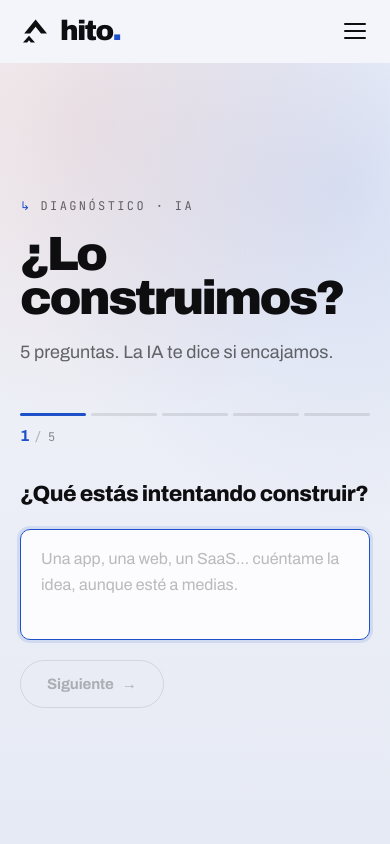
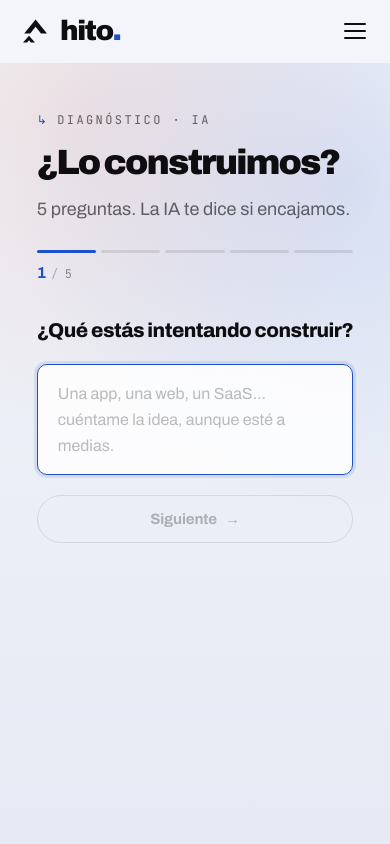
Before and after one commit to Jean1475/hito, a Next.js app: page /diagnostico in a window 390 px wide. Shown: the top 844 px of the page. Built offline with nearby package versions, Linux system fonts and the light colour scheme.

Commit message:
fix: Mejorado el responsive en movil

```diff
--- a/app/components/DiagnosticoQuiz.tsx
+++ b/app/components/DiagnosticoQuiz.tsx
@@ -209,12 +209,33 @@ export default function DiagnosticoQuiz() {
           box-shadow: 0 0 0 3px rgba(30,80,201,0.12);
         }
 
+        /* ---- heading classes (allow media query overrides) ---- */
+        .dq-header { margin-bottom: 48px; }
+        .dq-heading {
+          font-weight: 900;
+          font-size: clamp(36px, 8vw, 96px);
+          line-height: 0.92;
+          letter-spacing: -0.055em;
+          color: var(--ink);
+          margin: 0 0 18px;
+          text-wrap: balance;
+        }
+        .dq-question {
+          font-weight: 800;
+          font-size: clamp(20px, 3.5vw, 28px);
+          letter-spacing: -0.025em;
+          color: var(--ink);
+          line-height: 1.2;
+          text-wrap: balance;
+        }
+
         /* ---- button ---- */
         .dq-btn {
           display: inline-flex;
           align-items: center;
           gap: 8px;
           padding: 13px 26px;
+          min-height: 44px;
           border-radius: 999px;
           font-weight: 700;
           font-size: 15px;
@@ -271,9 +292,23 @@ export default function DiagnosticoQuiz() {
           line-height: 1.4;
         }
 
+        /* ---- tablet 641–1023px ---- */
+        @media (min-width: 641px) and (max-width: 1023px) {
+          .dq-section { padding: 140px 0 72px; }
+        }
+
+        /* ---- mobile ≤640px ---- */
         @media (max-width: 640px) {
-          .dq-section { padding: 120px 0 60px; min-height: 100svh; }
+          .dq-section {
+            padding: 110px 0 max(60px, env(safe-area-inset-bottom));
+            min-height: 100svh;
+            align-items: flex-start;
+          }
+          .dq-header { margin-bottom: 28px; }
+          .dq-heading { font-size: clamp(34px, 9vw, 48px); }
+          .dq-question { font-size: 20px; }
           .dq-enter-hint { display: none; }
+          .dq-btn { width: 100%; justify-content: center; }
         }
 
         @media (prefers-reduced-motion: reduce) {
@@ -285,7 +320,7 @@ export default function DiagnosticoQuiz() {
         <div className="wrap">
 
           {/* Encabezado */}
-          <div style={{ marginBottom: 48 }}>
+          <div className="dq-header">
             <span style={{
               fontFamily: 'var(--font-mono)',
               fontSize: 12,
@@ -299,16 +334,7 @@ export default function DiagnosticoQuiz() {
             }}>
               <span style={{ color: 'var(--cobalt)' }}>↳</span> Diagnóstico · IA
             </span>
-            <h2 style={{
-              fontWeight: 900,
-              fontSize: 'clamp(48px, 8vw, 96px)',
-              lineHeight: 0.92,
-              letterSpacing: '-0.055em',
-              color: 'var(--ink)',
-              margin: '0 0 18px',
-            }}>
-              ¿Lo construimos?
-            </h2>
+            <h2 className="dq-heading">¿Lo construimos?</h2>
             <p style={{
               fontSize: 18,
               lineHeight: 1.45,
@@ -353,14 +379,7 @@ export default function DiagnosticoQuiz() {
 
               {fase === 'quiz' && (
                 <div>
-                  <h3 style={{
-                    fontWeight: 800,
-                    fontSize: 'clamp(22px, 3vw, 28px)',
-                    letterSpacing: '-0.025em',
-                    color: 'var(--ink)',
-                    margin: '0 0 22px',
-                    lineHeight: 1.2,
-                  }}>
+                  <h3 className="dq-question" style={{ margin: '0 0 22px' }}>
                     {PREGUNTAS[pregIdx].texto}
                   </h3>
                   <textarea
@@ -390,14 +409,7 @@ export default function DiagnosticoQuiz() {
 
               {fase === 'email' && (
                 <form onSubmit={enviar}>
-                  <h3 style={{
-                    fontWeight: 800,
-                    fontSize: 'clamp(22px, 3vw, 28px)',
-                    letterSpacing: '-0.025em',
-                    color: 'var(--ink)',
-                    margin: '0 0 8px',
-                    lineHeight: 1.2,
-                  }}>
+                  <h3 className="dq-question" style={{ margin: '0 0 8px' }}>
                     ¿Dónde te mandamos el análisis?
                   </h3>
                   <p style={{
```
